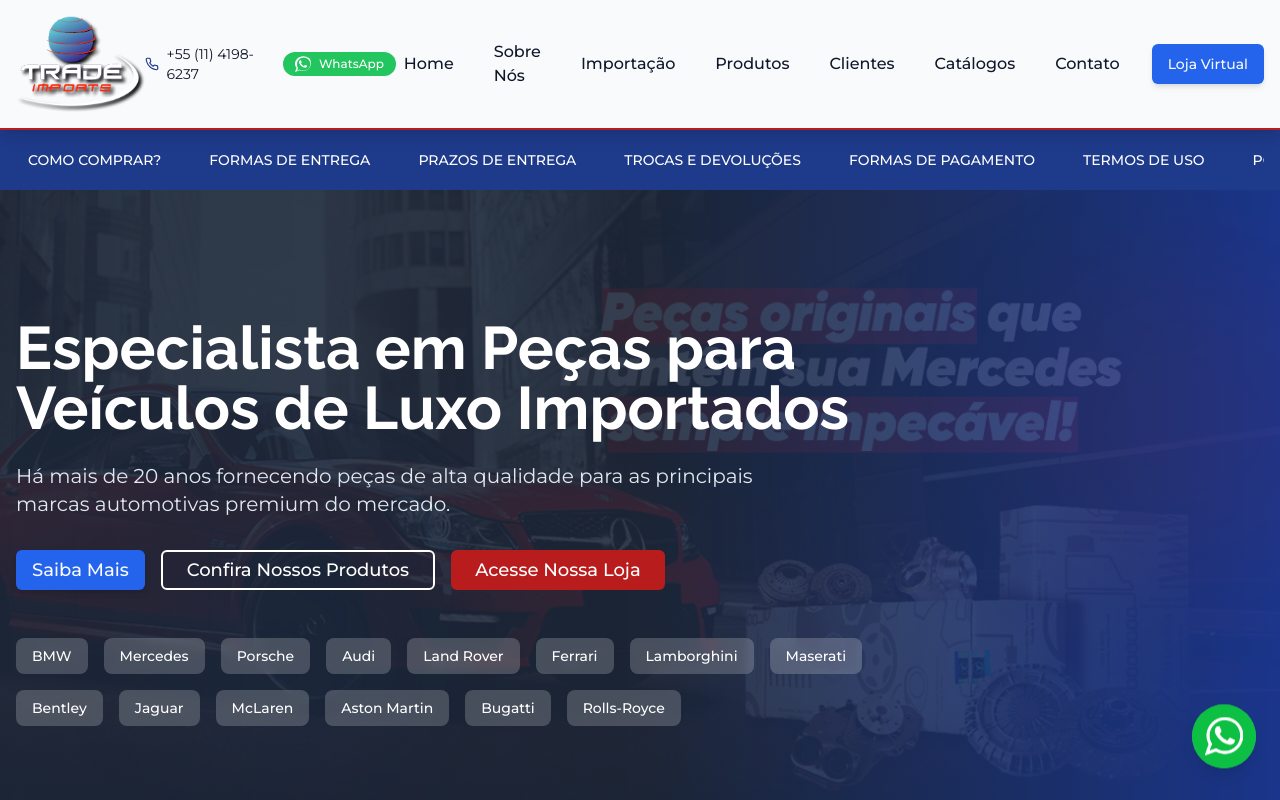
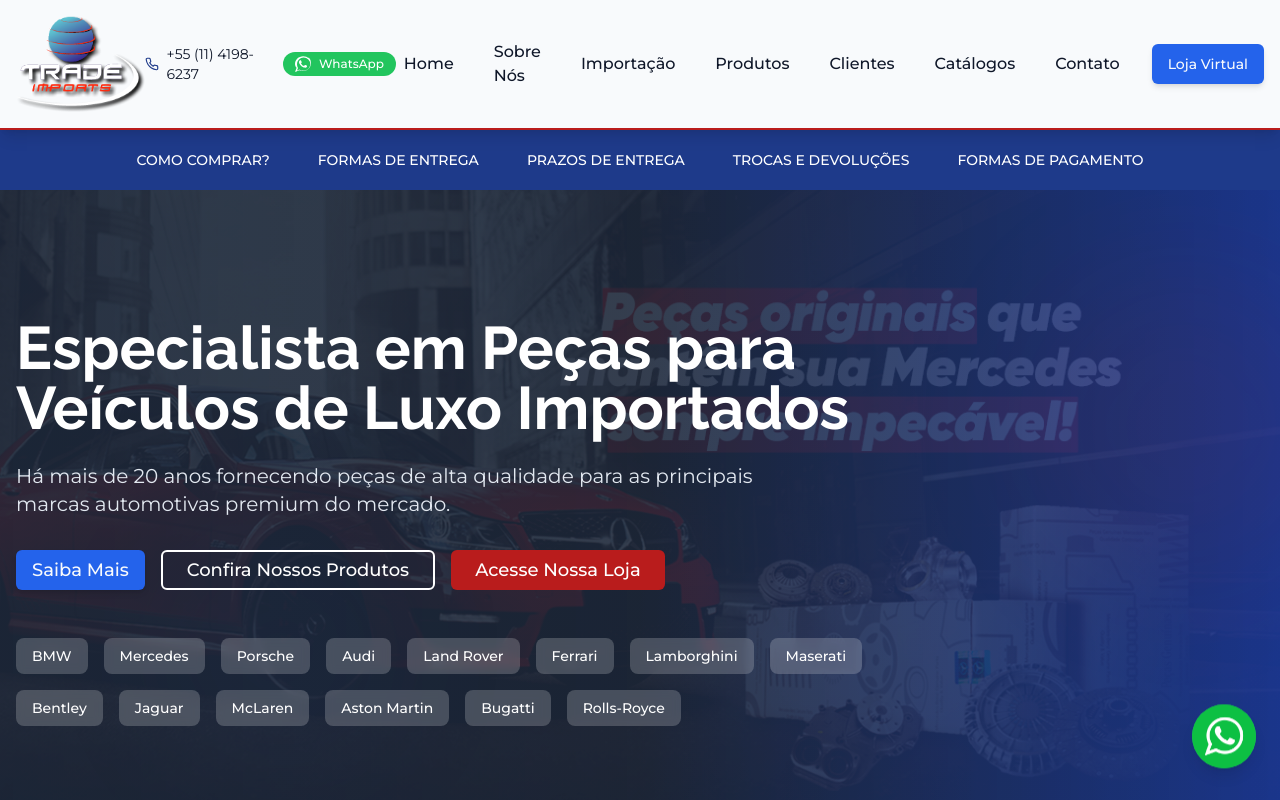
Before and after one commit to DevZipMateus/luxo-auto-imports-lovable, a React (Vite) app: page / in a window 1280 px wide. Shown: the top 800 px of the page. Built offline with nearby package versions, Linux system fonts and the light colour scheme.

Commit message:
Remove privacy policy and terms from header
Remove "Política de Privacidade" and "Termos de Uso" links from the `InfoButtonsSection` component, as they are now only in the footer.

```diff
--- a/src/components/InfoButtonsSection.tsx
+++ b/src/components/InfoButtonsSection.tsx
@@ -9,8 +9,6 @@ const InfoButtonsSection = () => {
     { label: "PRAZOS DE ENTREGA", route: "/prazos-entrega" },
     { label: "TROCAS E DEVOLUÇÕES", route: "/trocas-devolucoes" },
     { label: "FORMAS DE PAGAMENTO", route: "/formas-pagamento" },
-    { label: "TERMOS DE USO", route: "/termos-uso" },
-    { label: "POLÍTICA DE PRIVACIDADE", route: "/politica-privacidade" },
   ];
 
   return (
```
